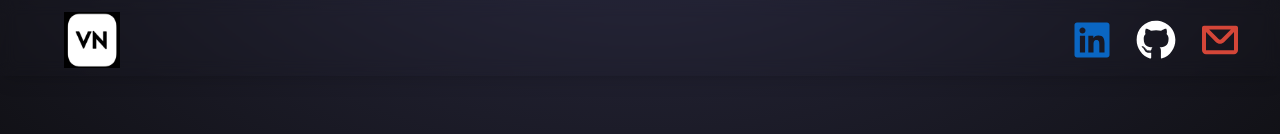
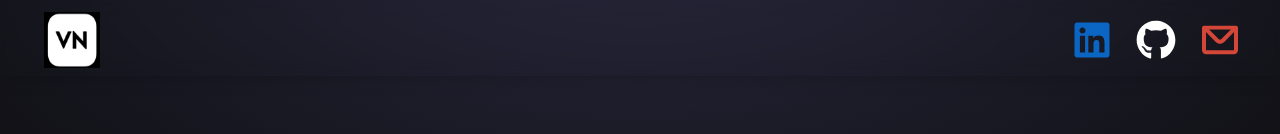
Before and after one commit to VedantNagar/Portfolio, a React (Vite) app: page / in a window 1280 px wide. Shown: the top 134 px of the page. Built offline with nearby package versions, Linux system fonts and the light colour scheme.

Commit message:
Update About and Navbar component styling

```diff
--- a/src/components/About.jsx
+++ b/src/components/About.jsx
@@ -3,7 +3,7 @@ import pic from "../assets/hero-img.png";
 const About = () => {
   return (
     <>
-      <div className="bg-slate-900 pb-4 w-screen">
+      <div className="bg-slate-900 pb-4 w-screen pt-4">
         <h2 className="my-auto text-center text-4xl pb-4 text-white">
           About Me
         </h2>
--- a/src/components/Navbar.jsx
+++ b/src/components/Navbar.jsx
@@ -6,7 +6,7 @@ const Navbar = () => {
   return (
     <>
       <nav className="fixed top-0 left-0 right-0 mb-20 flex items-center justify-between pt-3 pb-2 backdrop-blur shadow-lg z-20 pr-9">
-        <div className="mx-16">
+        <div className="mx-11">
           <img src={pic} alt="VN Icon" className="w-14 h-14 "></img>
         </div>
         <div className="flex space-x-4">
```
